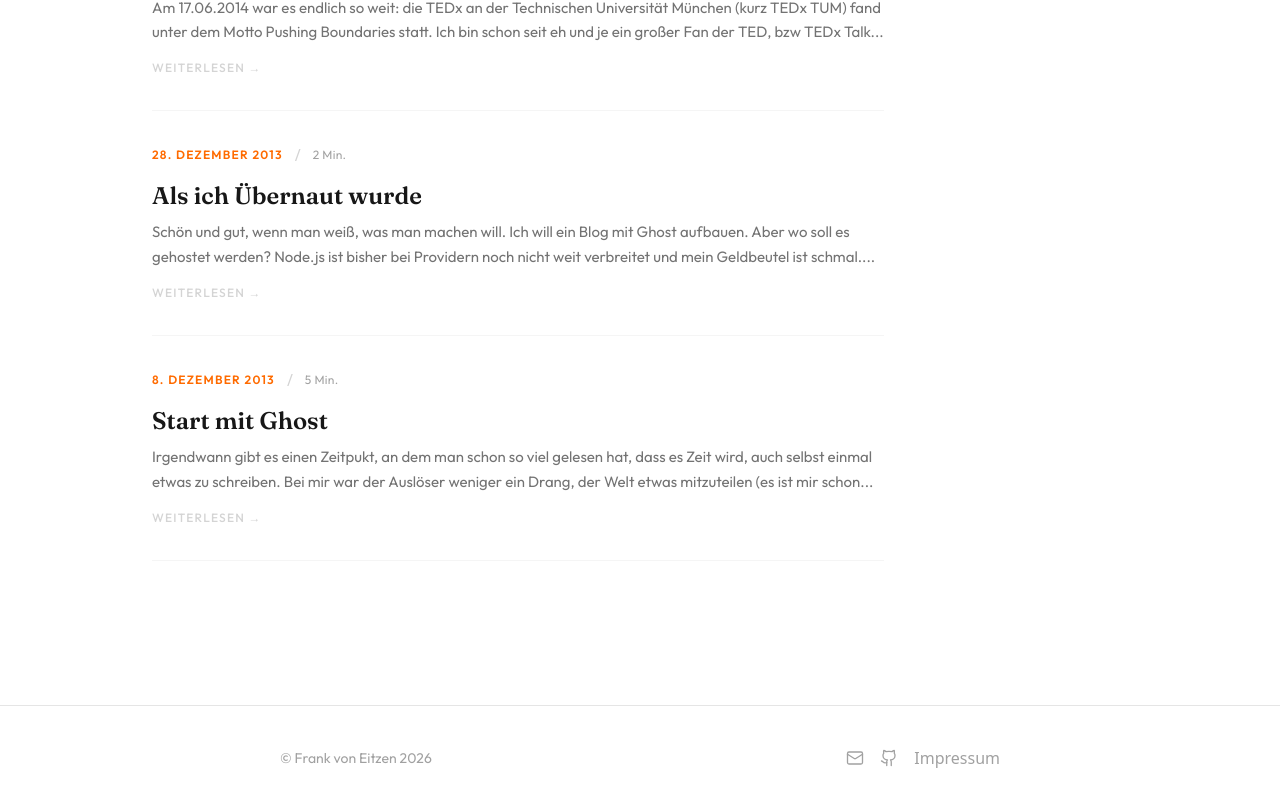
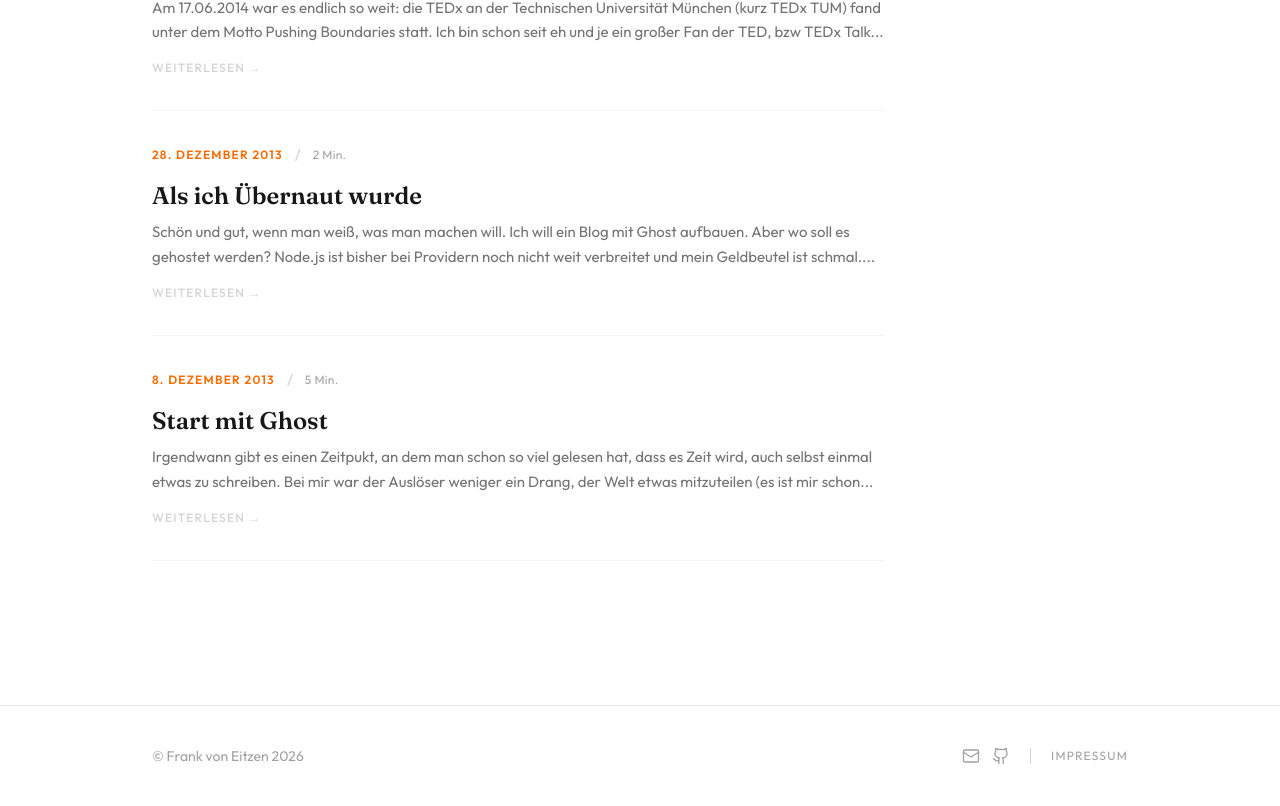
Before and after one commit to realDogbert/realDogbert.github.io, a Next.js app: page / in a window 1280 px wide. Shown: the part 1405-2211 px from the top of the page. Built offline with nearby package versions, Linux system fonts and the light colour scheme; no server answers.

Commit message:
fix: increase footer max width and adjust link styles for better layout

```diff
--- a/app/layout.tsx
+++ b/app/layout.tsx
@@ -64,11 +64,12 @@ export default function RootLayout({
           {children}
         </main>
         <footer className="border-t border-neutral-200 mt-24">
-          <div className="max-w-3xl mx-auto px-6 py-10 flex flex-col sm:flex-row justify-between items-center gap-4">
+          <div className="max-w-5xl mx-auto px-6 py-10 flex flex-col sm:flex-row justify-between items-center gap-4">
             <p className="text-sm text-neutral-400 font-body">
               &copy; Frank von Eitzen {new Date().getFullYear()}
             </p>
-            <div className="flex items-center gap-4">
+            <div className="flex items-center gap-5">
+              <div className="flex items-center gap-3">
                 <a
                   href="mailto:FvEitzen@gmail.com"
                   aria-label="E-Mail senden"
@@ -91,10 +92,11 @@ export default function RootLayout({
                     <path d="M9 18c-4.51 2-5-2-7-2" />
                   </svg>
                 </a>
+              </div>
+              <span className="w-px h-4 bg-neutral-300" aria-hidden="true" />
               <Link
                 href="/impressum"
-                aria-label="Impressum"
-                className="text-neutral-400 hover:text-orange transition-colors duration-200"
+                className="text-xs uppercase tracking-widest text-neutral-400 hover:text-orange transition-colors duration-200 font-body"
               >
                 Impressum
               </Link>
```
Lines whose indentation alone changed are shown as unchanged.
